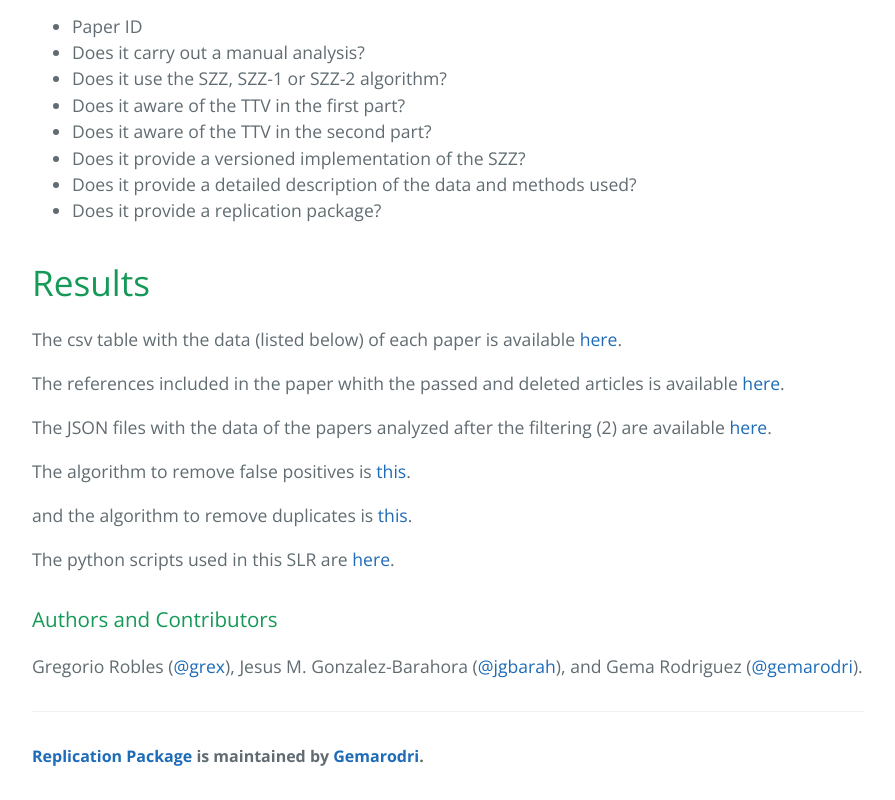
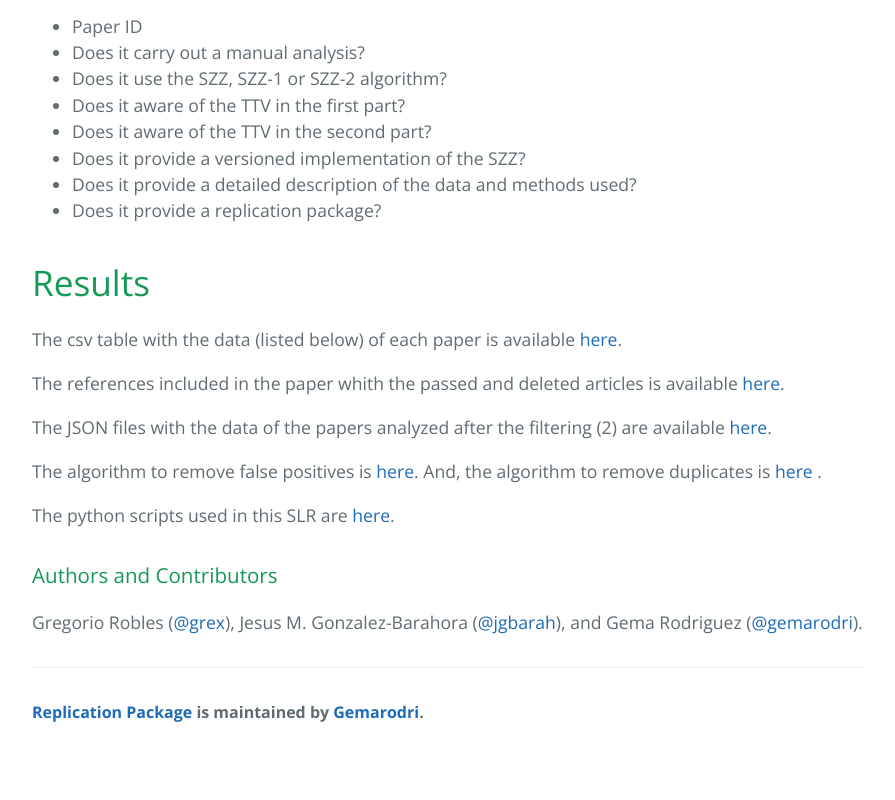
Before and after one commit to Gemarodri/replication, a plain HTML site: page index.html in a window 1280 px wide. Shown: the part 1350-2150 px from the top of the page, without its empty margins (192-1087 px from the left). After the commit the page ends 2106 px from the top, so only its background shows below. Drawn offline with nearby package versions, Linux system fonts and the light colour scheme.

Commit message:
fixing a bug

```diff
--- a/index.html
+++ b/index.html
@@ -55,8 +55,8 @@
  <p> The csv table with the data (listed below) of each paper is available <a href="https://github.com/Gemarodri/replication/blob/gh-pages/Results/SZZ-Sheet1.csv">here</a>.</p>
  <p> The references included in the paper whith the passed and deleted articles is available <a href="https://github.com/Gemarodri/replication/blob/gh-pages/Results/anexo.bib">here</a>.</p>
  <p> The JSON files with the data of the papers analyzed after the filtering (2) are available <a href="https://github.com/Gemarodri/replication/blob/gh-pages/Results/afterFiltering">here</a>.</p>
- <p> The algorithm to remove false positives is <a href="https://github.com/Gemarodri/replication/blob/gh-pages/Results/algorithm1.png">this</a>.</p> and the algorithm to remove duplicates is <a href="https://github.com/Gemarodri/replication/blob/gh-pages/Results/scripts">this</a>.</p>
- <p> The python scripts used in this SLR are <a href="https://github.com/Gemarodri/replication/blob/gh-pages/Results/algorithm2.png">here</a>.</p>
+ <p> The algorithm to remove false positives is <a href="https://github.com/Gemarodri/replication/blob/gh-pages/Results/algorithm1.png"> here</a>. And, the algorithm to remove duplicates is <a href="https://github.com/Gemarodri/replication/blob/gh-pages/Results/algorithm2.png"> here </a>.</p>
+ <p> The python scripts used in this SLR are <a href="https://github.com/Gemarodri/replication/blob/gh-pages/Results/scripts">here</a>.</p>
 
 
 <h3>
```
